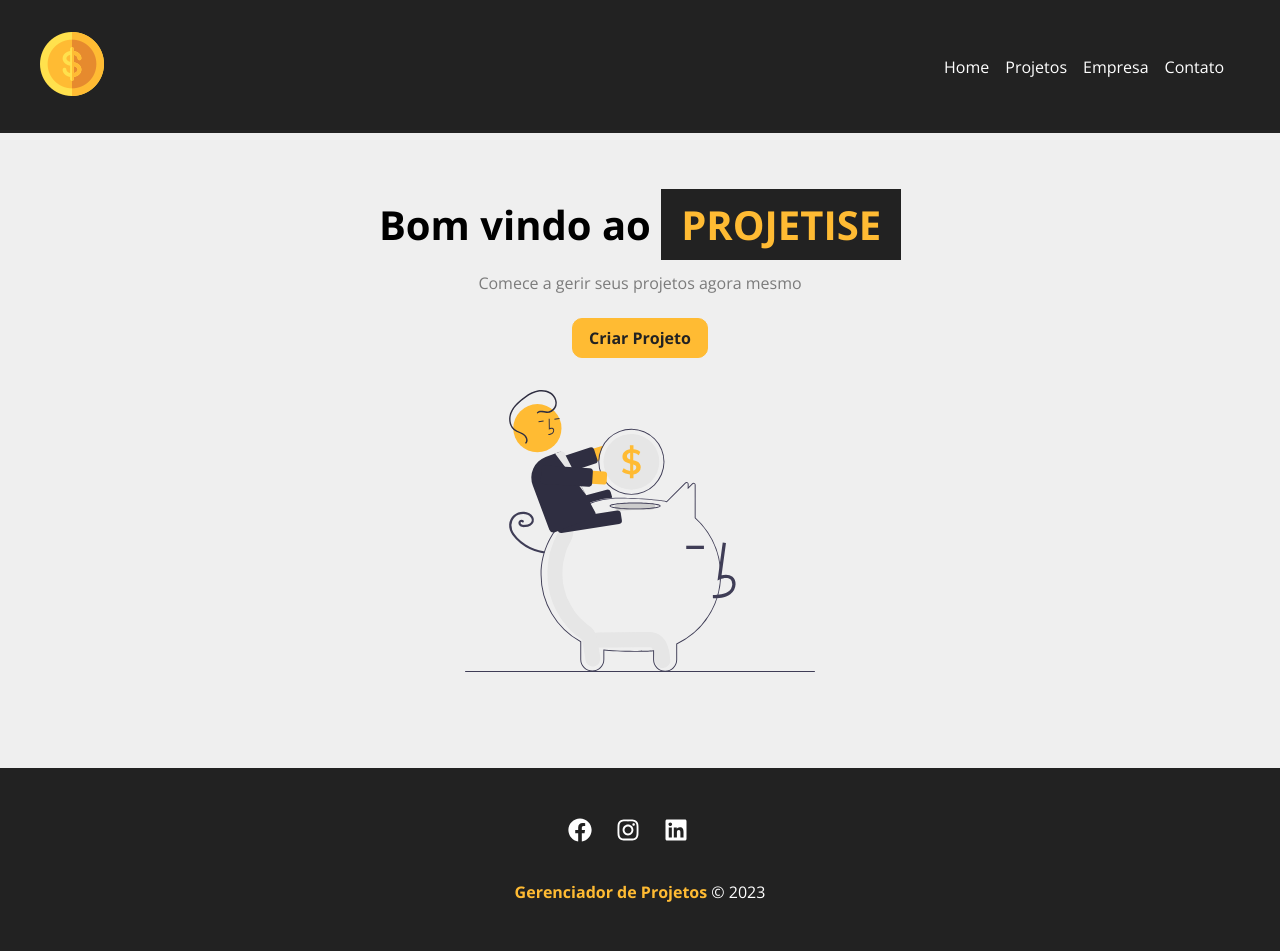
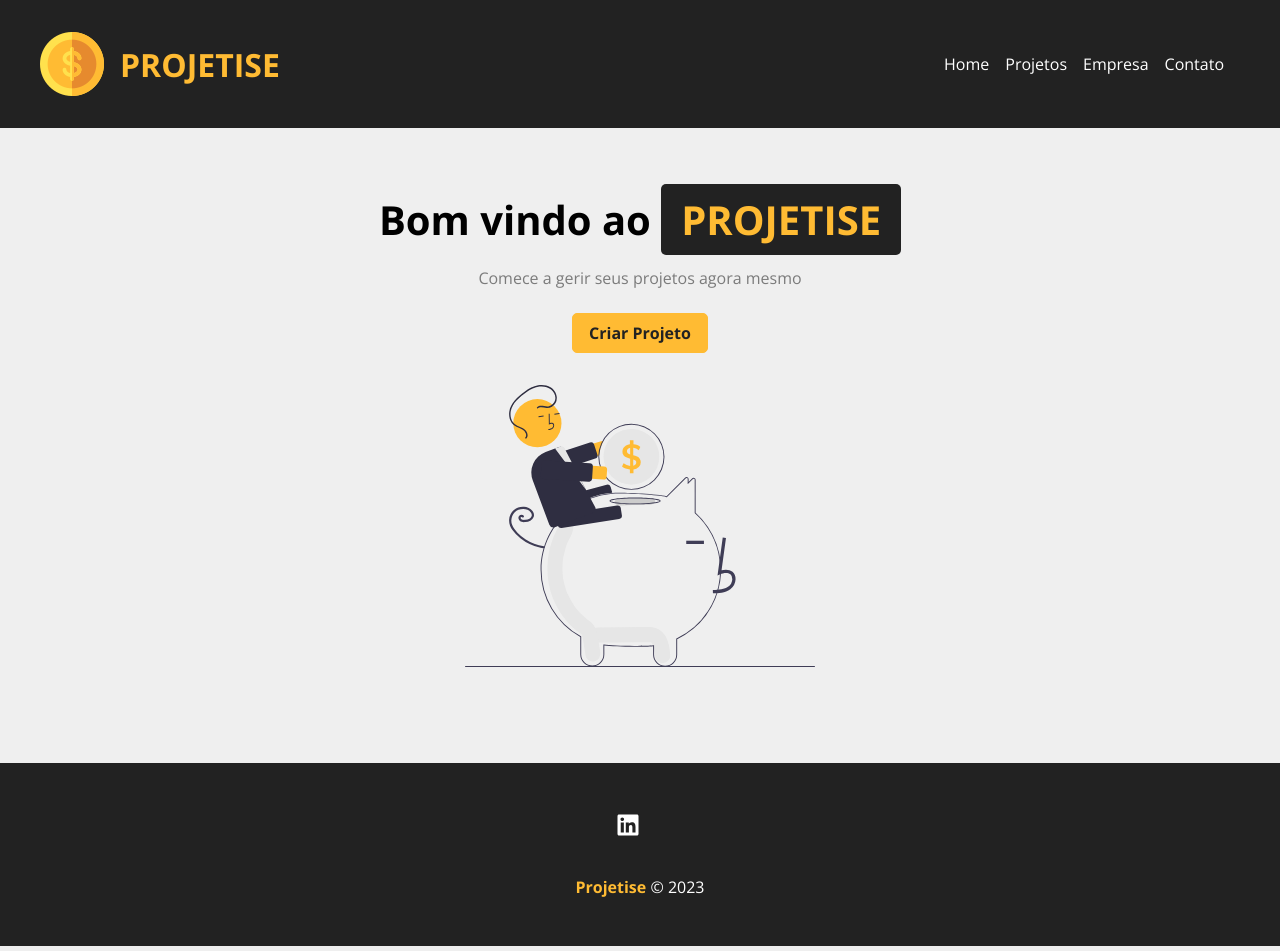
Before and after one commit to detarso7/gerenciador_projetos_React, a React (Create React App) app: page / in a window 1280 px wide. Built offline with nearby package versions, Linux system fonts and the light colour scheme.

Commit message:
Pequenos ajsutes

```diff
--- a/public/index.html
+++ b/public/index.html
@@ -24,7 +24,7 @@
       work correctly both with client-side routing and a non-root public URL.
       Learn how to configure a non-root public URL by running `npm run build`.
     -->
-    <title>Gerencidor de Projetos</title>
+    <title>Projetise</title>
     <!-- Google Fonts -->
     <link rel="preconnect" href="https://fonts.googleapis.com">
 <link rel="preconnect" href="https://fonts.gstatic.com" crossorigin>
--- a/src/components/layout/Footer.js
+++ b/src/components/layout/Footer.js
@@ -7,11 +7,9 @@ function Footer(){
     return (
         <footer className={Styles.footer}>
             <ul className={Styles.list_icon}>
-                <li><a href='#'><FaFacebook/></a></li>
-                <li><a href='#'><FaInstagram/></a></li>
                 <li><a href='#'><FaLinkedin/></a></li>
             </ul>
-            <p className={Styles.copy_right}><span>Gerenciador de Projetos</span> &copy; 2023</p>
+            <p className={Styles.copy_right}><span>Projetise</span> &copy; 2023</p>
         </footer>
     )
 }
--- a/src/components/layout/Footer.module.css
+++ b/src/components/layout/Footer.module.css
@@ -2,7 +2,11 @@
     background-color: #222;
     text-align: center;
     padding: 3em;
-    color: #fff
+    color: #fff;
+    display: flex;
+    flex-direction: column;
+    align-items: center;
+    justify-content: center;
 }
 
 .list_icon{
--- a/src/components/layout/LinkButton.module.css
+++ b/src/components/layout/LinkButton.module.css
@@ -1,7 +1,7 @@
 .btn{
     background-color: #fb3;
     padding: 0.5em 1em;
-    border-radius: 10px;
+    border-radius: 5px;
     border: 1px solid #fb3;
     color: #222;
     font-weight: bold;
--- a/src/components/layout/Navbar.js
+++ b/src/components/layout/Navbar.js
@@ -10,12 +10,12 @@ function Navabar(){
     return (
     <nav className={styles.navbar}>
         <Container>
-        <Link to="/"><img src={logo} alt="Gerenciador de Projetos"/></Link>
+        <Link to="/"><img src={logo} alt="Gerenciador de Projetos"/><span>Projetise</span></Link>
         <ul  className={styles.list}>
-            <li className={styles.item}><Link to="/">Home</Link></li>
-            <li className={styles.item}><Link to="/projects">Projetos</Link></li>
-            <li className={styles.item}><Link to="/company">Empresa</Link></li>
-            <li className={styles.item}><Link to="/contact">Contato</Link></li>
+            <li><Link to="/">Home</Link></li>
+            <li><Link to="/projects">Projetos</Link></li>
+            <li><Link to="/company">Empresa</Link></li>
+            <li><Link to="/contact">Contato</Link></li>
         </ul>
         </Container>
     </nav>
--- a/src/components/layout/Navbar.module.css
+++ b/src/components/layout/Navbar.module.css
@@ -3,6 +3,20 @@
     justify-content: space-between;
     background-color: #222;
     padding: 2em;
+}
+
+.navbar a{
+display: flex;
+justify-content: space-between;
+align-items: center;
+    }
+
+.navbar a span{
+text-transform: uppercase;
+font-size: 2em;
+font-weight: 700;
+color: #fb3;
+margin-left: .5em;
 }
 
 .list{
@@ -11,15 +25,15 @@
     align-items: center;
 }
 
-.item{
+.list li{
     margin-right: 1rem;
 }
 
-.item a {
+.list li a {
     text-decoration: none;
     color: #fff
 }
 
-.item a:hover{
+.list li a:hover{
     color: #fb3;
 }
--- a/src/components/pages/Home.module.css
+++ b/src/components/pages/Home.module.css
@@ -17,6 +17,7 @@ color: #fb3;
 padding: .2em .5em;
 background-color: #222;
 text-transform: uppercase;
+border-radius: 5px;
 }
 
 .home_container p{
```
